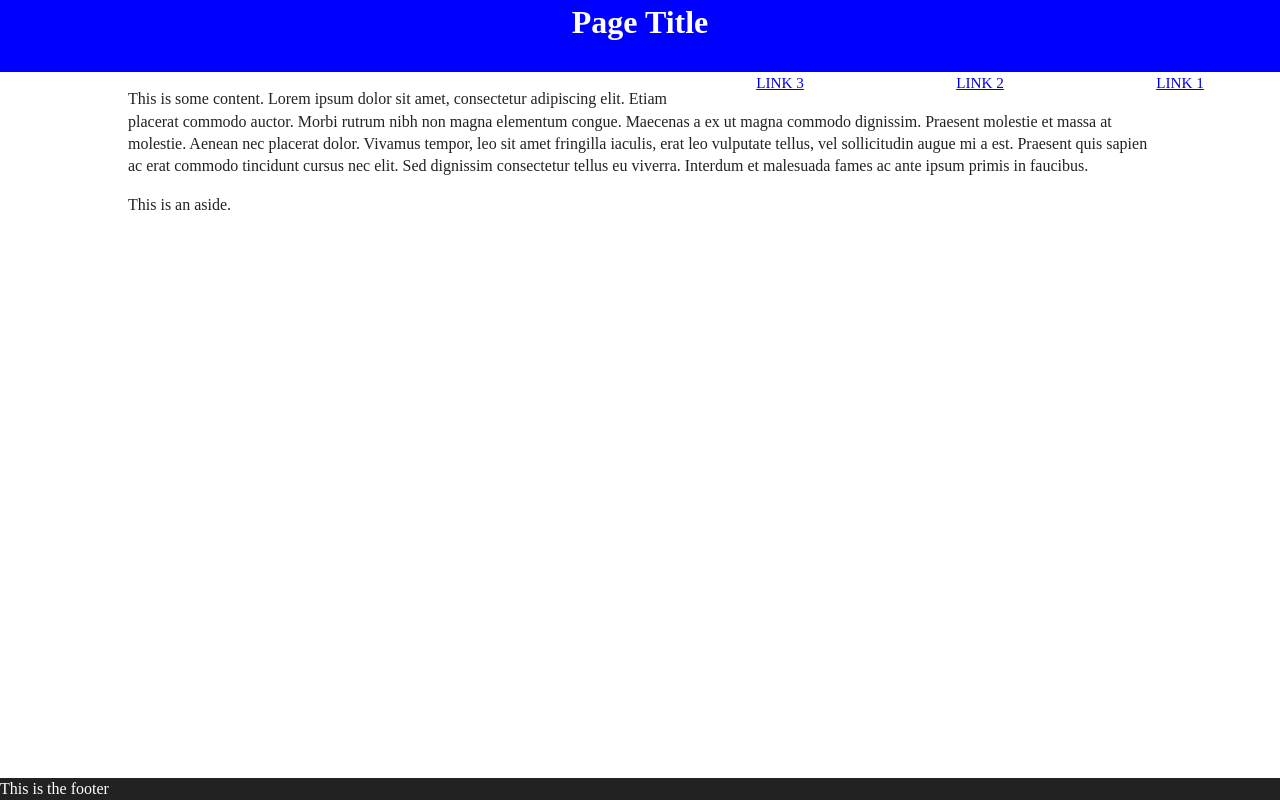
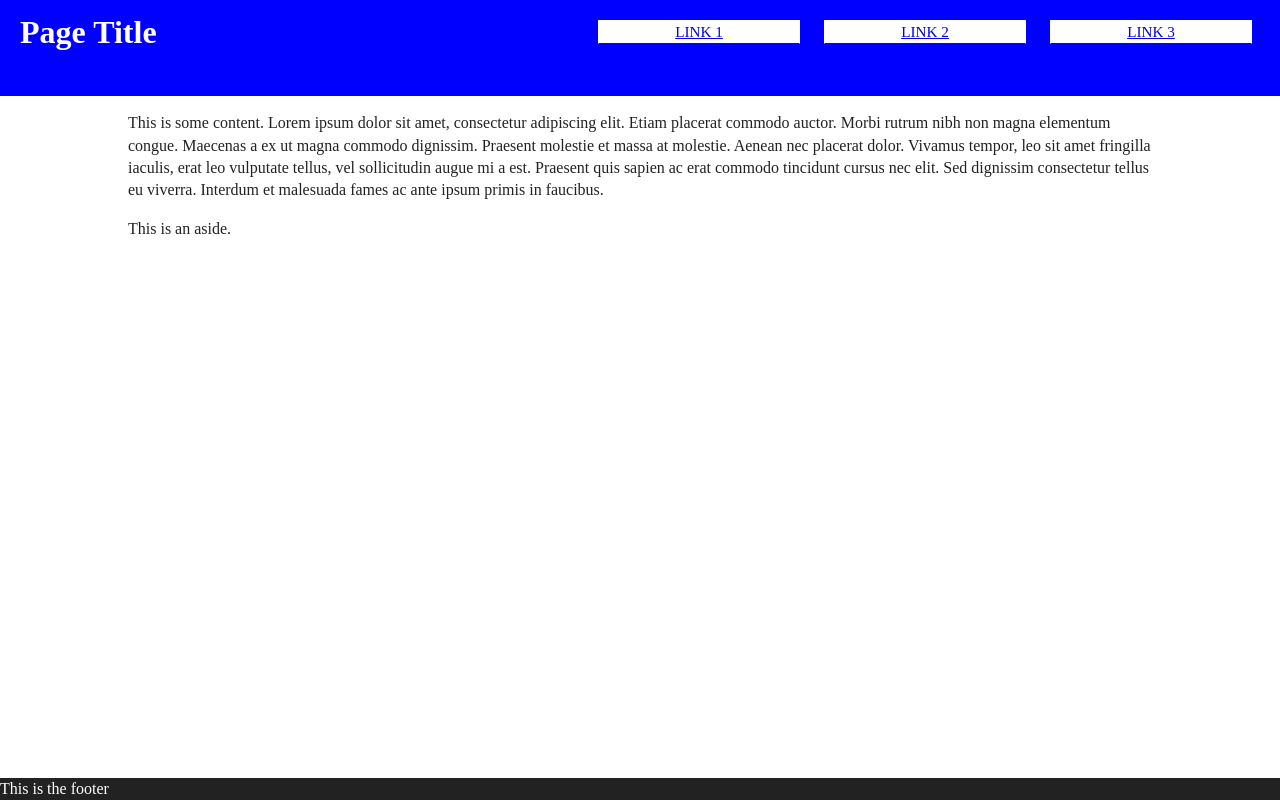
Before and after one commit to mikaylawho/MyOwnWebsite, a website: page index.html in a window 1280 px wide. Drawn offline with Linux system fonts and the light colour scheme.

Commit message:
improvements to header nav and responsiveness

```diff
--- a/src/css/main.css
+++ b/src/css/main.css
@@ -96,13 +96,18 @@ header{
   background-color: #0000ff;
   color: #ffffff;
   width: 100%;
-  margin: 0 auto;
-  padding-bottom: 6px;
+  margin: 0 auto 0 auto;
+  padding-bottom: 20px;
+}
+
+h1{
+  display:inline-block;
 }
 
 h1, ul.main-menu{
-  text-align: center;
+  text-align: left;
   margin-top: 0;
+  padding-left:20px;
 }
 
 footer{
@@ -122,14 +127,15 @@ ul.main-menu{
   list-style-type: none;
   margin: 0;
   padding: 0;
+  align-items: center;
 }
 
-
 ul.main-menu li{
+  display:block;
   text-align: center;
-  background: #fff;
-  margin-top: 6px;
-  margin-bottm: 6px;
+  background-color: #fff;
+  border: 1px solid;
+  border-bottom-color: blue;
 }
 
 ul.main-menu a {
@@ -149,6 +155,14 @@ ul.main-menu a:hover {
 
 @media only screen and (min-width: 768px) {
 
+  h1{
+    text-align: center;
+    display:block;
+  }
+
+  ul.main-menu{
+    margin: 0 1vh;
+  }
 
 }
 
@@ -159,10 +173,21 @@ ul.main-menu a:hover {
     min-height: calc(100vh - 22px); /*22px is the height of the footer*/
   }
 
-  .main-menu li{
-    display: inline;
+  h1{
+    text-align:left;
+    display:inline-block;
+    margin-top:10px;
+  }
+
+  ul.main-menu{
     float:right;
+  }
+
+  ul.main-menu li {
+    display: inline-block;
     width:200px;
+    margin-top:20px;
+    margin-right:20px;
   }
 
 }
```
Also changed, not shown: index.html (+7 -5 lines).
